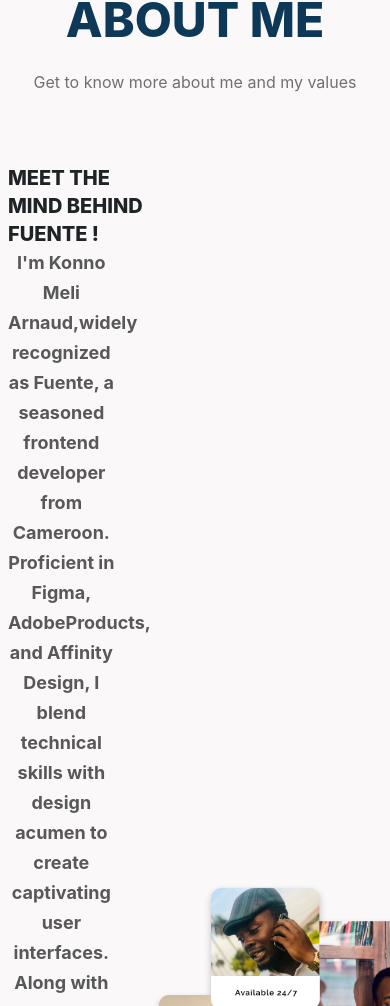
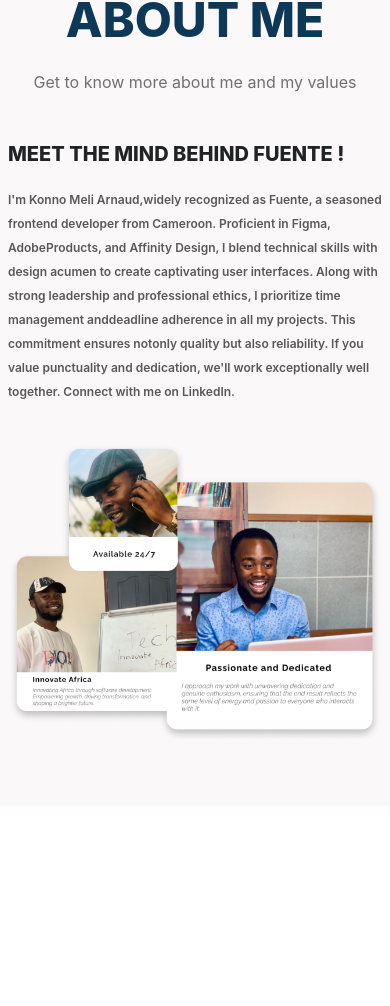
Before and after one commit to konnofuente/konnofuente, a React (Create React App) app: page / in a window 390 px wide. Shown: the part 1104-2110 px from the top of the page. After the commit the page ends 1910 px from the top, so only its background shows below. Built offline with nearby package versions, Linux system fonts and the light colour scheme.

Commit message:
refactor(app): #11 updated about-us responsiveness

```diff
--- a/src/features/aboutMe/AboutMe.tsx
+++ b/src/features/aboutMe/AboutMe.tsx
@@ -6,21 +6,24 @@ const AboutMe = () => {
   const [t, i18n] = useTranslation("message");
 
   return (
-    <div className=" flex flex-col sm:justify-between items-center bg-whiteNormal md:px-24 md:py-32 py-16 px-2 gap-y-16 w-full">
+    <div className=" flex flex-col  sm:justify-between items-center bg-whiteNormal md:px-10 lg:px-32 md:py-16 py-16 px-2 gap-10 w-full">
       <TitleAndSubtitle
         title={t("aboutMe.aboutMeTitle")}
         subtitle={t("aboutMe.aboutMeSubtitle")}
       />
-      <div className="flex justify-between items-center w-full ">
-        <div className="flex flex-col  items-start ">
-          <h1 className="font-Raleway text-blackNormal text-xl font-extrabold uppercase">
+      <div className="grid justify-between items-center w-full gap-10 lg:flex lg:flex-row lg:items-center">
+        <div className="flex flex-col  items-start gap-5 md:gap-10 ">
+          <h1 className="font-Raleway text-blackNormal text-xl lg:text-3xl font-extrabold uppercase">
             {t("aboutMe.meetTheMind")}
           </h1>
-          <p className="font-Raleway sm:text-left text-center text-whiteDarker text-lg font-bold leading-[30px] w-3/4">
+          <p className="font-Raleway  text-left text-whiteDarker lg:text-xl lg:w-[500px] text-xs md:text-lg font-semibold leading-6 ">
             {t("aboutMe.description")}
           </p>
         </div>
+        <div className="flex items-center justify-center">
+
         <img src={aboutMeImg} alt="About Me" />
+        </div>
       </div>
     </div>
   );
```
